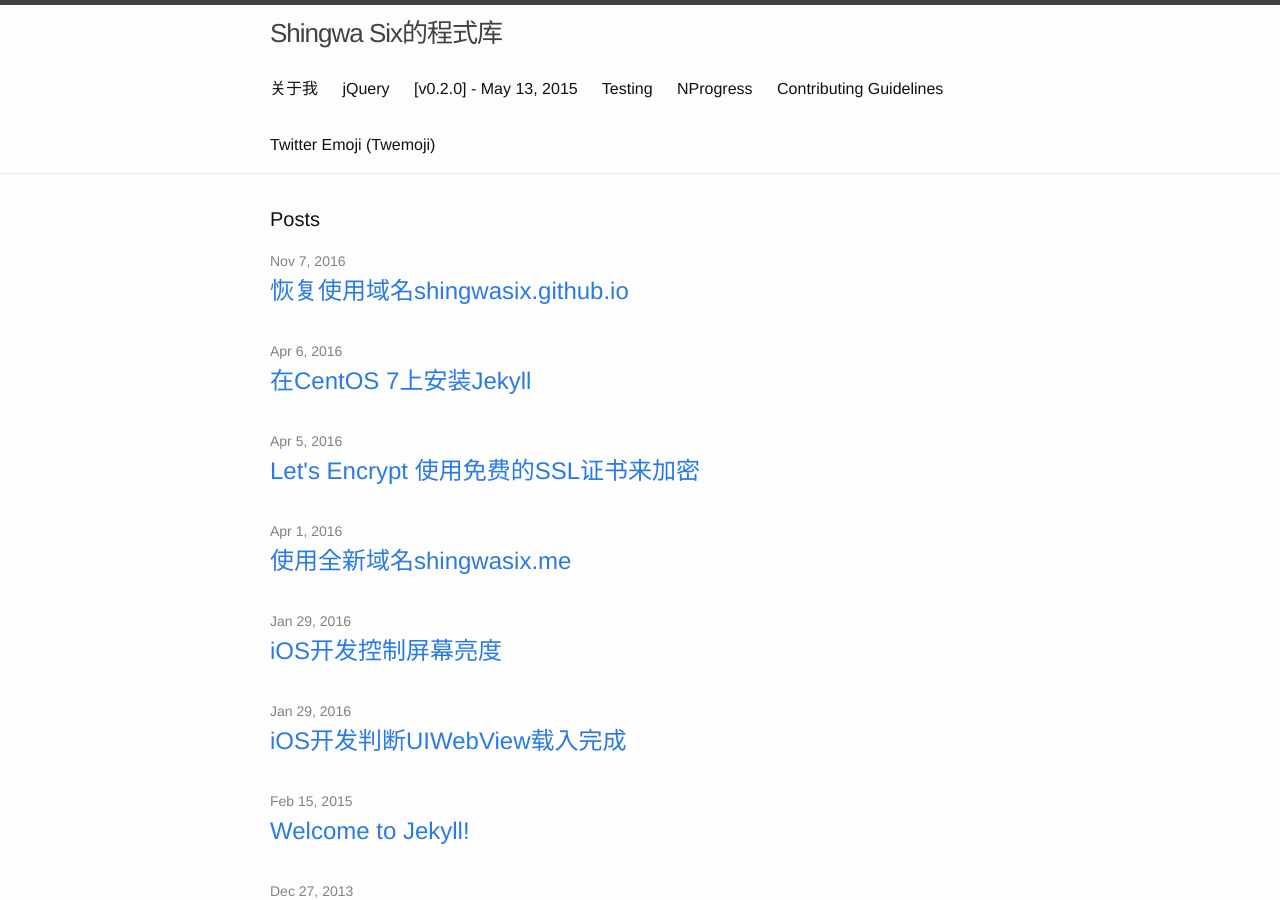
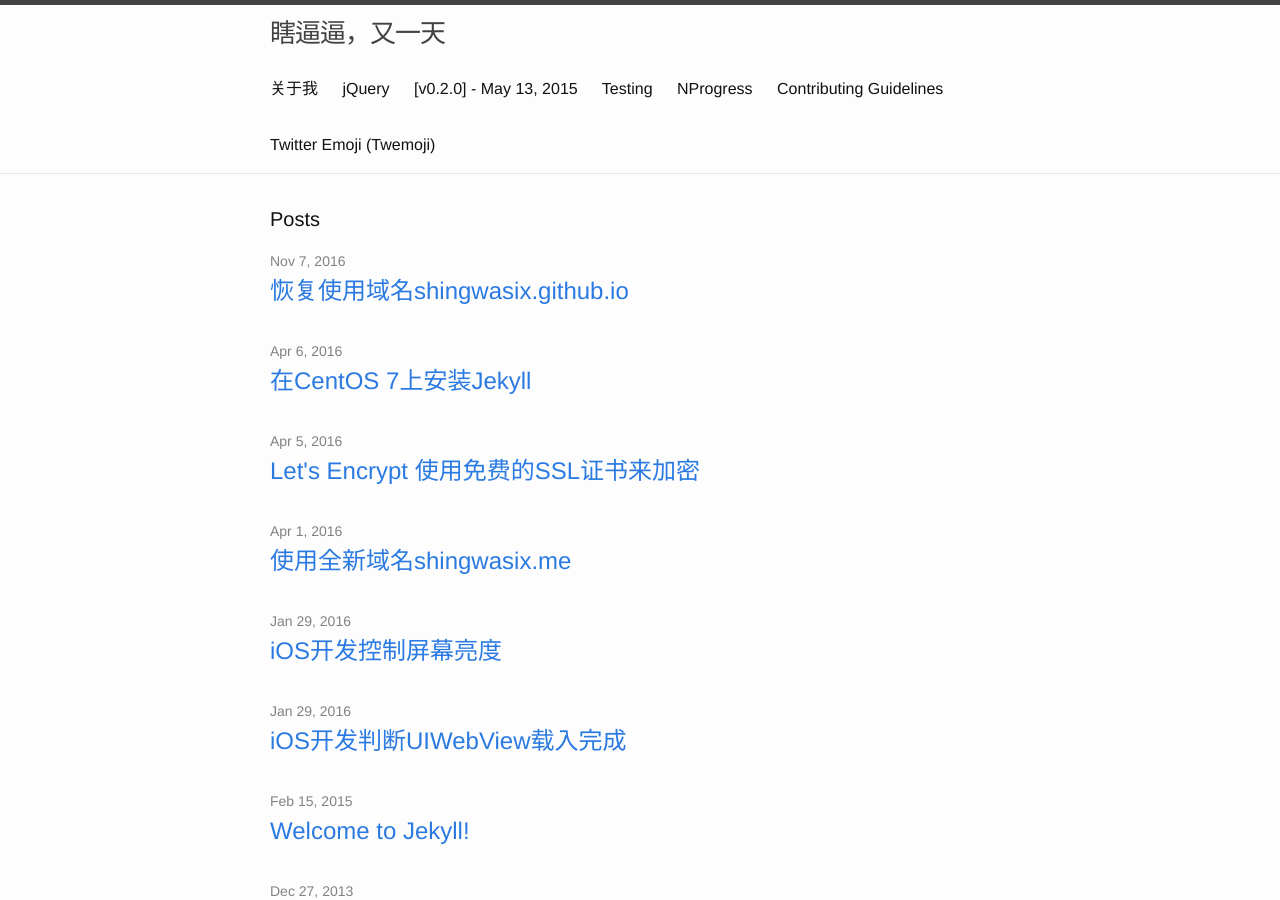
Before and after one commit to shingwasix/blog.waaile.com, a Jekyll site: the page built from index.html, in a window 1280 px wide and 900 px high. Built offline with Jekyll 4.4.1, drawn with Linux system fonts in a browser that asks for light colours; comment, search, counter and statistics services are not loaded; some of the changed text lies outside the part shown.

Commit message:
换个高逼格的title

```diff
--- a/_config.yml
+++ b/_config.yml
@@ -1,5 +1,5 @@
 # Site settings
-title: Shingwa Six的程式库
+title: 瞎逼逼，又一天
 email:
 description: > # this means to ignore newlines until "baseurl:"
   洗洗睡
```
